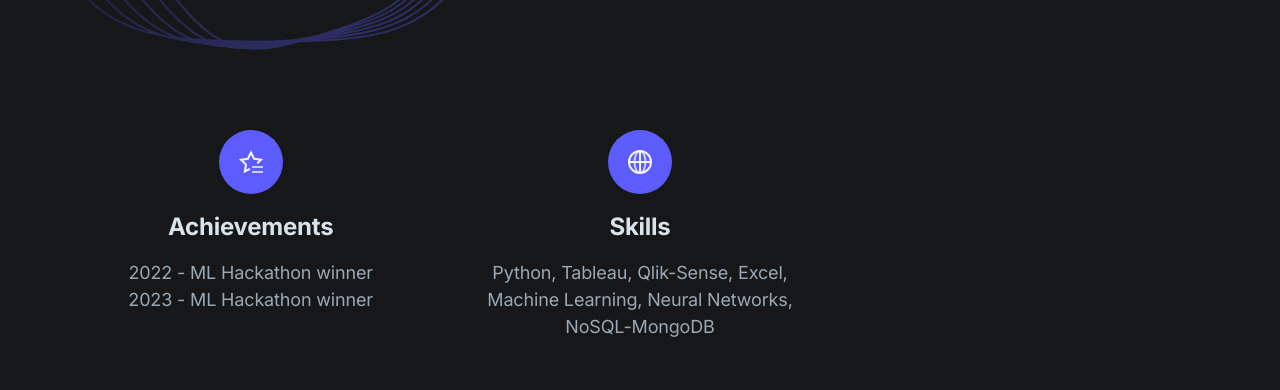
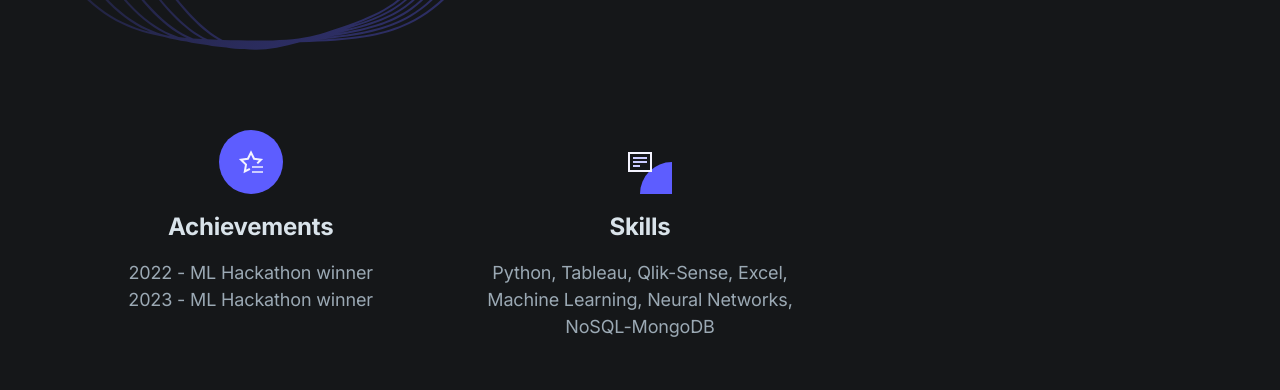
Before and after one commit to YahavMesika/portfolio, a Next.js app: page / in a window 1280 px wide. Shown: the part 1420-1810 px from the top of the page. Built offline with nearby package versions, Linux system fonts and the light colour scheme.

Commit message:
Update features.tsx

```diff
--- a/components/features.tsx
+++ b/components/features.tsx
@@ -31,17 +31,17 @@ export default function Features() {
             </div>
 
             {/* 2nd item */}
-            {/* <div className="relative flex flex-col items-center " data-aos="fade-up" data-aos-delay="100" data-aos-anchor="[data-aos-id-blocks]">
+            <div className="relative flex flex-col items-center " data-aos="fade-up" data-aos-delay="100" data-aos-anchor="[data-aos-id-blocks]">
               <svg className="w-16 h-16 mb-4" viewBox="0 0 64 64" xmlns="http://www.w3.org/2000/svg">
-                <circle className="fill-current text-purple-600" cx="32" cy="32" r="32" />
+                <circle className="fill-current text-purple-600" cx="64" cy="64" r="32" />
                 <path className="stroke-current text-purple-100" strokeWidth="2" strokeLinecap="square" d="M21 23h22v18H21z" fill="none" fillRule="evenodd" />
                 <path className="stroke-current text-purple-300" d="M26 28h12M26 32h12M26 36h5" strokeWidth="2" strokeLinecap="square" />
               </svg>
               <h4 className="h4 mb-4 text-center">Skills</h4>
               <p className="text-lg text-gray-400 text-center">Python, Tableau, Qlik-Sense, Excel, Machine Learning, Neural Networks, NoSQL-MongoDB</p>
-            </div> */}
+            </div>
 
-            {/* 3rd item*/}
+            {/* 3rd item
             <div className="relative flex flex-col items-center" data-aos="fade-up" data-aos-delay="200" data-aos-anchor="[data-aos-id-blocks]">
               <svg className="w-16 h-16 mb-4" viewBox="0 0 64 64" xmlns="http://www.w3.org/2000/svg">
                 <rect className="fill-current text-purple-600" width="64" height="64" rx="32" />
@@ -51,9 +51,10 @@ export default function Features() {
                   <circle className="stroke-current text-purple-100" cx="11" cy="11" r="11" />
                 </g>
               </svg>
-              <h4 className="h4 mb-4  text-center">Skills</h4>
-              <p className="text-lg text-gray-400 text-center">Python, Tableau, Qlik-Sense, Excel, Machine Learning, Neural Networks, NoSQL-MongoDB</p>
-            </div>
+              <h4 className="h4 mb-4  text-center">information systems analysis and characterization</h4>
+              <p className="text-lg text-gray-400 text-center">ERD, BPMN, USE CASE, CLASS MODEL, SEQUENCE MODEL, State
+              Chart Modal</p> */}
+            {/* </div> */}
 {/*
             4th item
             <div className="relative flex flex-col items-center" data-aos="fade-up" data-aos-delay="300" data-aos-anchor="[data-aos-id-blocks]">
```
